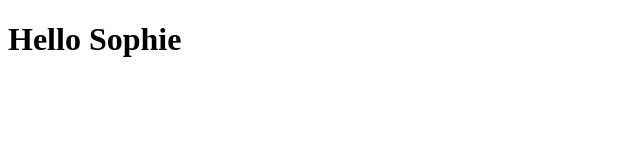
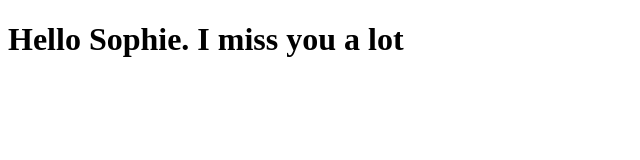
Before and after one commit to generieyyc/coursera-test, a plain HTML site: page site/index.html in a window 1280 px wide. Shown: the whole page, without its empty margins (0-640 px from the left). Drawn offline with Linux system fonts and the light colour scheme.

Commit message:
Small addition to my content

```diff
--- a/site/index.html
+++ b/site/index.html
@@ -6,6 +6,6 @@
 	<title>Hello Sophie</title>
 </head>
 <body>
-	<h1>Hello Sophie</h1>
+	<h1>Hello Sophie. I miss you a lot</h1>
 </body>
 </html>
```
